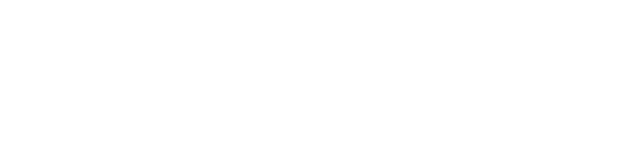
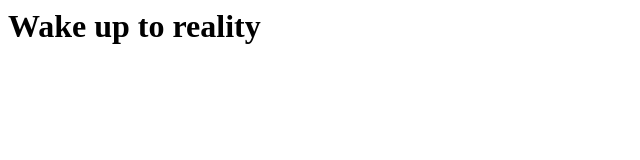
Before and after one commit to ErgashevNur/4.6-dars, a plain HTML site: page index.html in a window 1280 px wide. Shown: the whole page, without its empty margins (0-640 px from the left). Drawn offline with Linux system fonts and the light colour scheme.

Commit message:
4.6 dars

```diff
--- a/index.html
+++ b/index.html
@@ -1 +1,3 @@
 <script src="./app.js"></script>
+
+<h1>Wake up to reality</h1>
```
Also changed, not shown: app.js (+62 -0 lines).
